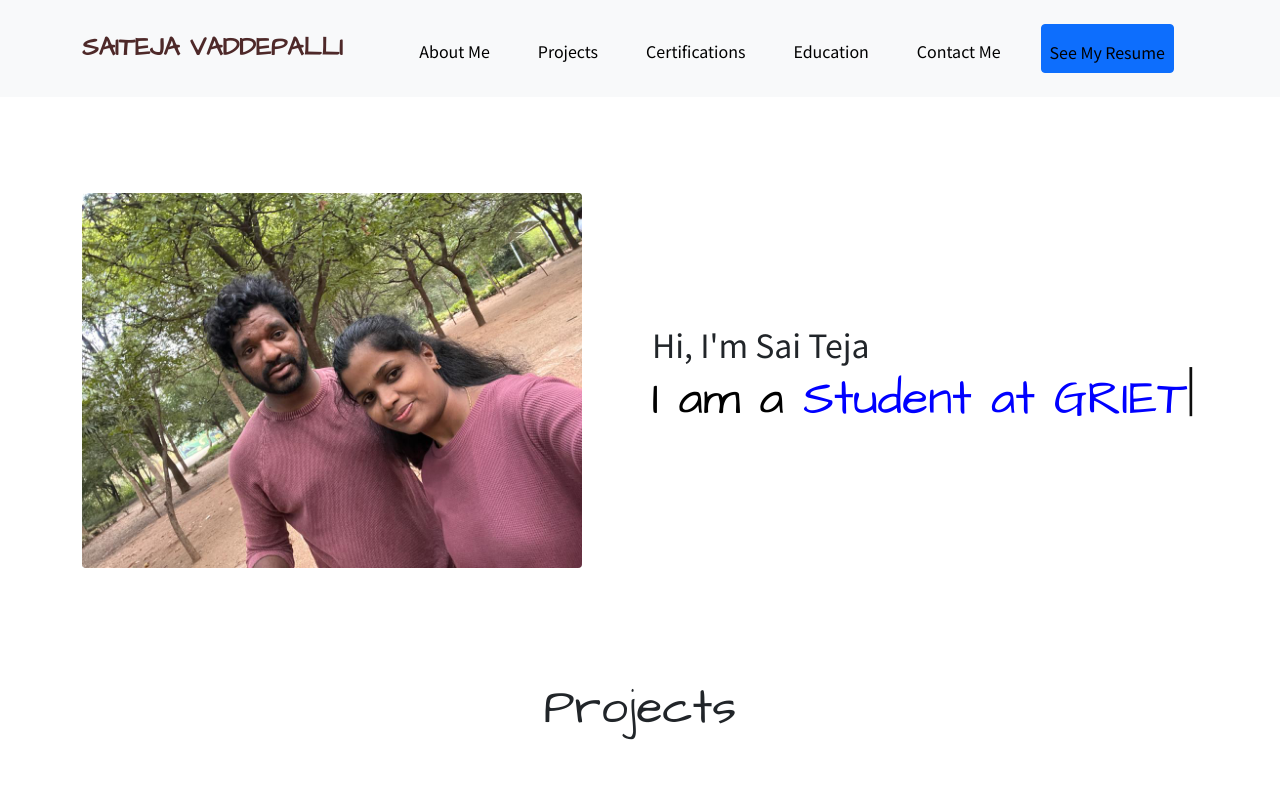
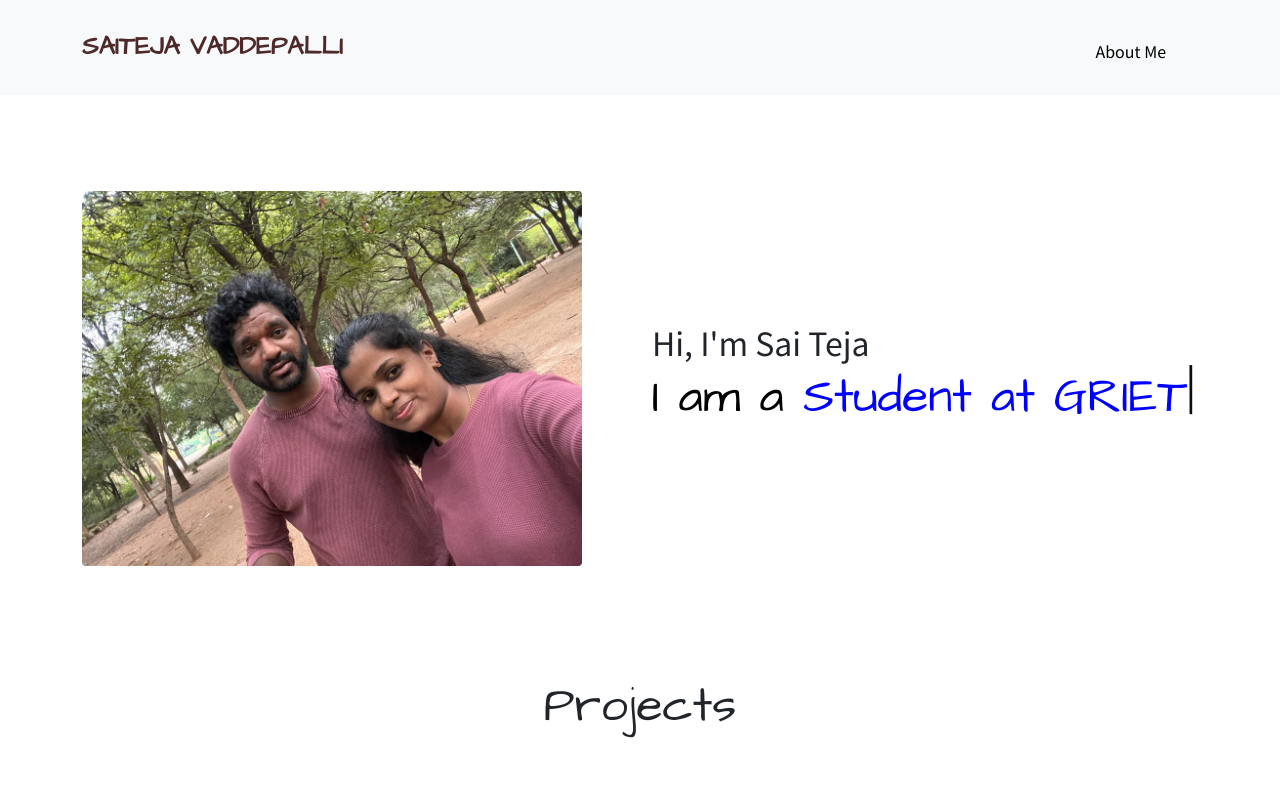
Before and after one commit to Gourisra/Gourisra.github.io, a plain HTML site: page index.html in a window 1280 px wide. Shown: the top 789 px of the page. Drawn offline with nearby package versions, Linux system fonts and the light colour scheme; a web font is replaced by a local one.

Commit message:
second comment

```diff
--- a/index.html
+++ b/index.html
@@ -34,21 +34,6 @@
           <ul class="navbar-nav ms-auto p-2">
             <li class="nav-item px-3">
               <a href="#about" data-aos="fade-left" class="nav-link hover-5"> About me</a>
-            </li>
-            <li class="nav-item px-3">
-              <a href="#projects" class="nav-link"> Projects </a>
-            </li>
-            <li class="nav-item px-3">
-              <a href="#certificate" class="nav-link"> Certifications </a>
-            </li>
-            <li class="nav-item px-3">
-              <a href="#education" class="nav-link"> Education </a>
-            </li>
-            <li class="nav-item px-3">
-              <a href="#contact" class="nav-link"> Contact me </a>
-            </li>
-            <li class="nav-item px-3">
-              <a href="https://docs.google.com/document/d/127FD2PvqdQdVpfgJMOHqkdfeWXXlqJp6J9UvD4jh3_s/edit?usp=sharing" class="nav-link btn btn-primary rounded-4">See my resume</a>
             </li>
           </ul>
         </div>
```
